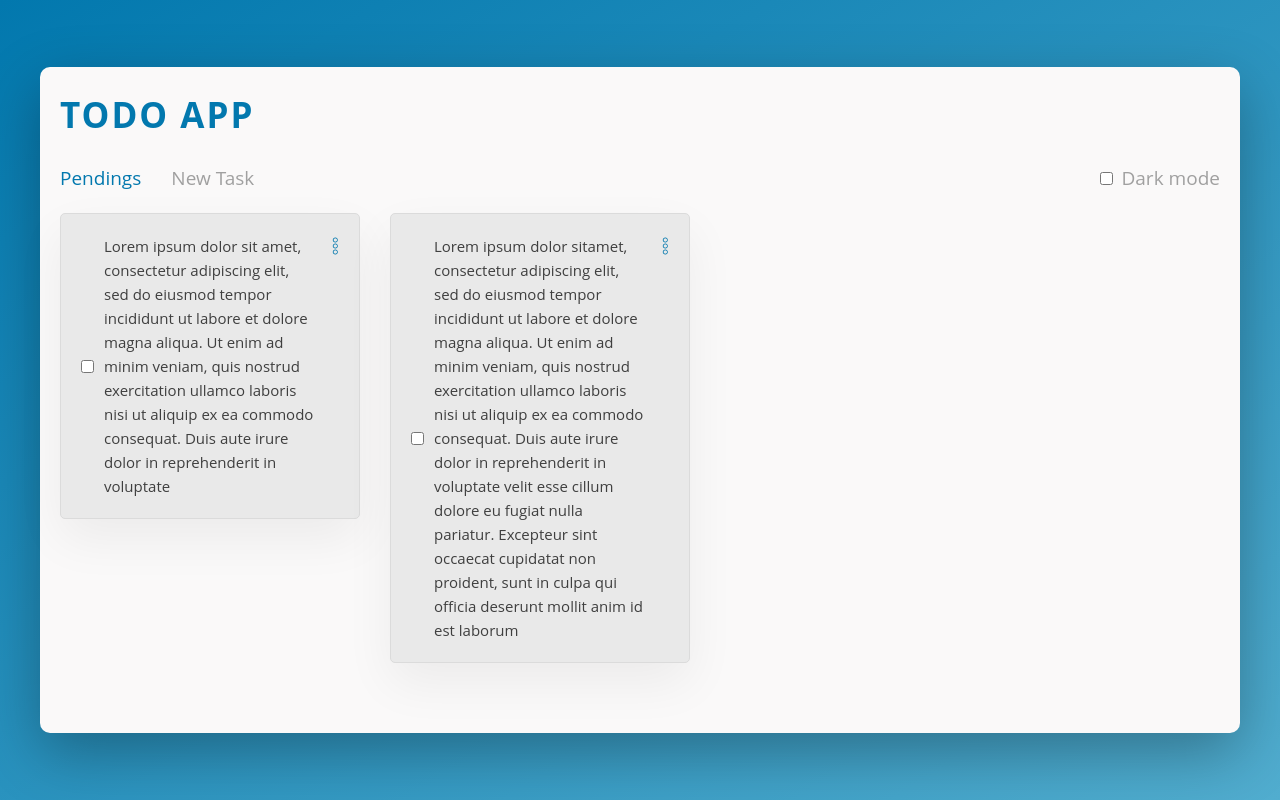
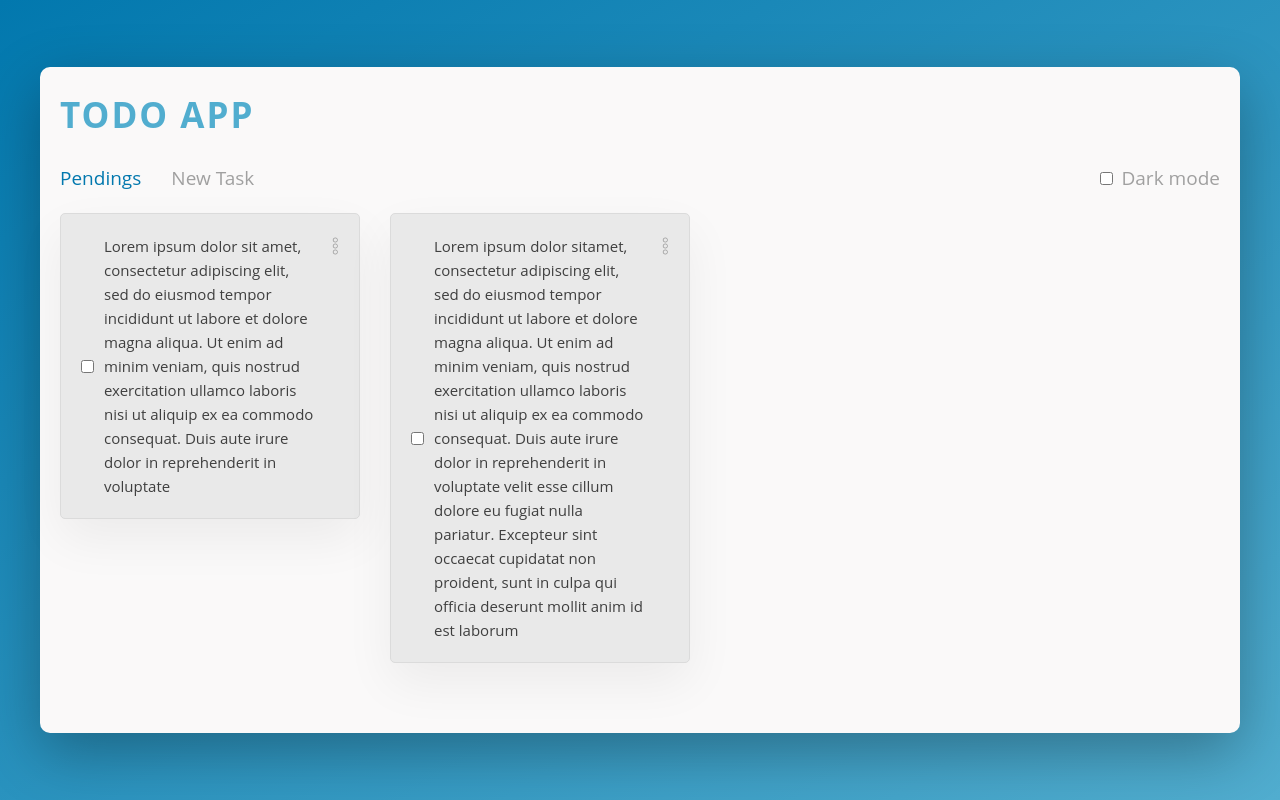
Before and after one commit to Eder87rh/todo-typescript, a React (Create React App) app: page / in a window 1280 px wide. Built offline with nearby package versions, Linux system fonts and the light colour scheme.

Commit message:
feat(dropdown): adding edit and delete options

```diff
--- /dev/null
+++ b/src/components/Dropdown/Dropdown.tsx
@@ -0,0 +1,29 @@
+import * as React from "react";
+import { ReactComponent as MenuIcon } from "../../assets/menu.svg";
+import { IDropdownItem } from "./IDropdownItem";
+import Styles from "./dropdown.module.css";
+
+export type DropDownProps = { options: IDropdownItem[] };
+export const DropDown: React.FC<DropDownProps> = ({ options }) => {
+  const [menuVisible, setMenuVisible] = React.useState(false);
+  return (
+    <div className={Styles.dropdown}>
+      <MenuIcon
+        className={Styles.button}
+        onClick={() => setMenuVisible(!menuVisible)}
+      />
+      <div
+        className={Styles.content}
+        style={{ display: menuVisible ? "block" : "none" }}
+      >
+        {options.map((option) => (
+          <div onClick={option.action} className={Styles.item}>
+            {option.title}
+          </div>
+        ))}
+      </div>
+    </div>
+  );
+};
+
+export default DropDown;
--- /dev/null
+++ b/src/components/Dropdown/IDropdownItem.ts
@@ -0,0 +1,6 @@
+import { FunctionDeclaration } from "typescript";
+
+export interface IDropdownItem {
+  title: string,
+  action: () => void,
+}
--- /dev/null
+++ b/src/components/Dropdown/dropdown.module.css
@@ -0,0 +1,27 @@
+.dropdown {
+  position: relative;
+}
+
+.button {
+  width: 1.5rem;
+  transform: scale(0.85);
+  margin-left: 1rem;
+  fill: var(--font-color);
+  cursor: pointer;
+}
+
+.content {
+  position: absolute;
+  background-color: var(--color-grey-1);
+  border-radius: 0.3rem;
+}
+
+.item {
+  padding: 1.2rem;
+}
+
+.item:hover {
+  background-color: var(--color-secondary);
+  color: var(--font-color-2);
+  cursor: pointer;
+}
--- a/src/components/Header/header.module.css
+++ b/src/components/Header/header.module.css
@@ -2,7 +2,7 @@
   font-size: 3.5rem;
   text-transform: uppercase;
   letter-spacing: 0.2rem;
-  color: var(--font-primary);
+  color: var(--font-secondary);
 }
 
 .toolbar {
--- a/src/components/ToDoList/ToDoListItem.tsx
+++ b/src/components/ToDoList/ToDoListItem.tsx
@@ -1,7 +1,18 @@
 import * as React from "react";
 import IToDo from "./IToDo";
 import Styles from "./toDoList.module.css";
-import { ReactComponent as MenuIcon } from "../../assets/menu.svg";
+import Dropdown from "../Dropdown/Dropdown";
+
+const dropdownOptions = [
+  {
+    title: "Edit",
+    action: () => {},
+  },
+  {
+    title: "Delete",
+    action: () => {},
+  },
+];
 
 export type ToDoListItemProps = { toDoItem: IToDo };
 export const ToDoListItem: React.FC<ToDoListItemProps> = ({ toDoItem }) => {
@@ -18,7 +29,9 @@ export const ToDoListItem: React.FC<ToDoListItemProps> = ({ toDoItem }) => {
         />
         <p>{toDoItem.title}</p>
       </div>
-      <MenuIcon className={Styles.menuIcon} />
+      <div className={Styles.dropdown}>
+        <Dropdown options={dropdownOptions} />
+      </div>
     </div>
   );
 };
--- a/src/components/ToDoList/toDoList.module.css
+++ b/src/components/ToDoList/toDoList.module.css
@@ -33,11 +33,7 @@
   align-items: center;
 }
 
-.menuIcon {
+.dropdown {
   align-self: flex-start;
   justify-self: flex-end;
-  width: 1.5rem;
-  transform: scale(0.85);
-  margin-left: 1rem;
-  fill: var(--color-primary);
 }
--- a/src/styles.css
+++ b/src/styles.css
@@ -40,7 +40,7 @@
 
   --font-color: rgb(219, 219, 219);
   --font-color2: rgb(235, 235, 235);
-  --font-primary: rgb(255, 255, 255);
+  --font-primary: #51adcf;
   --font-secondary: rgb(235, 233, 233);
   --font-tertiary: rgba(197, 197, 197, 0.842);
   --font-accent: #bdcf9d;
```
